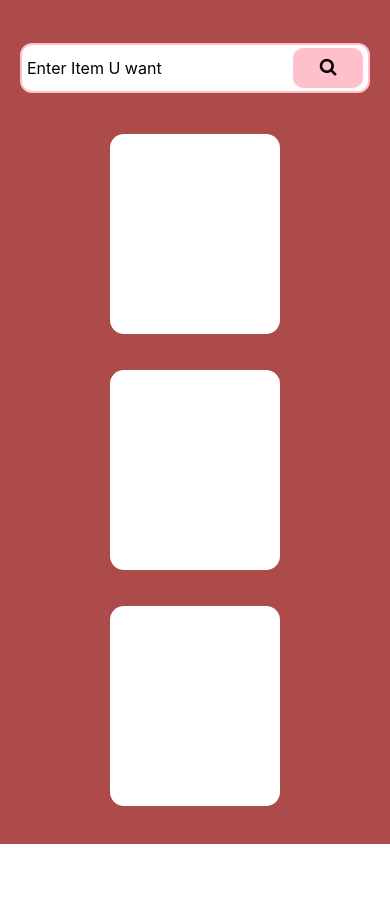
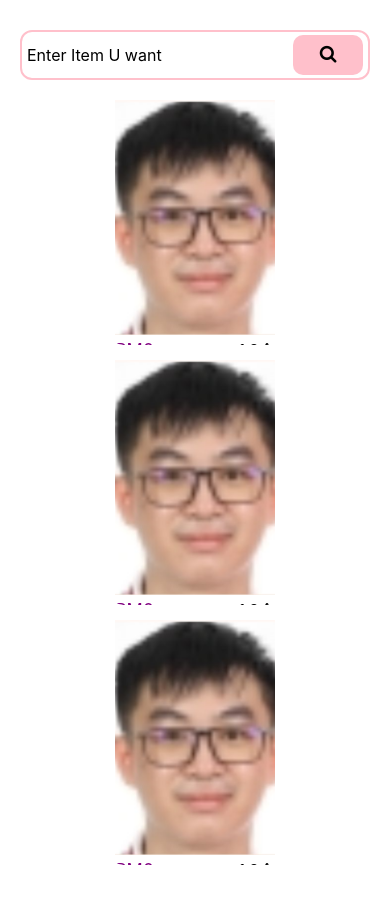
Before and after one commit to XiaoZ0108/Wireless-Application-ReactNative, a React Native app: screen / in a window 390 px wide. Shown: the top 904 px of the page. Before the commit the page ends 844 px from the top, so only its background shows below. Built offline with nearby package versions, Linux system fonts and the light colour scheme.

Commit message:
developed ItemBox Component and improve other component styling

```diff
--- a/BigComponent/ItemBox.js
+++ b/BigComponent/ItemBox.js
@@ -1,17 +1,77 @@
 import {Component} from 'react';
-import {StyleSheet} from 'react-native';
+import {StyleSheet, Image, View, Text, Pressable} from 'react-native';
 import Card from '../Component/Card.';
+import Icon from 'react-native-vector-icons/AntDesign';
 
 class ItemBox extends Component {
   constructor(props) {
     super(props);
   }
 
+  pressHandle() {
+    console.log('box pressed');
+  }
   render() {
-    return <Card></Card>;
+    return (
+      <Card>
+        <Pressable
+          onPress={this.pressHandle.bind(this)}
+          style={styles.outerContainer}
+          android_ripple={{color: '#f5f5f5'}}>
+          <Image style={styles.img} source={require('../Asset/handsome.png')} />
+          <View style={styles.itemDesc}>
+            <View style={styles.titlebox}>
+              <Text style={styles.title} ellipsizeMode="tail" numberOfLines={2}>
+                {this.props.title}GayBoy
+              </Text>
+            </View>
+            <View style={styles.pricebox}>
+              <Text style={styles.price}>
+                RM{this.props.price ? this.props.price : 0}
+              </Text>
+              <Text style={styles.rating}>
+                1.3{this.props.rating}
+                <Icon name={'star'} style={styles.star} />
+              </Text>
+            </View>
+          </View>
+        </Pressable>
+      </Card>
+    );
   }
 }
 
 export default ItemBox;
 
-const styles = StyleSheet.create({});
+const styles = StyleSheet.create({
+  img: {
+    flex: 5,
+    width: '100%',
+    height: '100%',
+    marginBottom: 5,
+  },
+  itemDesc: {
+    flex: 2,
+  },
+  title: {color: 'black', fontSize: 16},
+  price: {color: 'purple', fontSize: 18},
+  titlebox: {
+    flex: 2,
+  },
+  pricebox: {
+    flex: 1,
+    flexDirection: 'row',
+    justifyContent: 'space-between',
+  },
+  outerContainer: {
+    flex: 1,
+    padding: 5,
+  },
+  rating: {
+    color: 'black',
+    fontSize: 16,
+  },
+  star: {
+    fontSize: 16,
+  },
+});
--- a/BigComponent/SearchBar.js
+++ b/BigComponent/SearchBar.js
@@ -2,6 +2,7 @@ import {Component} from 'react';
 import {TextInput, StyleSheet, View} from 'react-native';
 import Button from '../Component/Button';
 import Icon from 'react-native-vector-icons/FontAwesome';
+import Card from '../Component/Card.';
 class SearchBar extends Component {
   constructor(props) {
     super(props);
--- a/Component/Card..js
+++ b/Component/Card..js
@@ -8,7 +8,7 @@ class Card extends Component {
   }
   render() {
     return (
-      <View style={[styles.container, this.props.styles]}>
+      <View style={[styles.container, this.props.style]}>
         {this.props.children}
       </View>
     );
@@ -20,9 +20,11 @@ export default Card;
 const styles = StyleSheet.create({
   container: {
     backgroundColor: 'white',
-    height: 200,
+    height: 250,
     width: 170,
     borderRadius: 14,
     margin: 5,
+    overflow: 'hidden',
+    elevation: 10,
   },
 });
--- a/Screen/MarketPlace.js
+++ b/Screen/MarketPlace.js
@@ -2,6 +2,7 @@ import {Component} from 'react';
 import {StyleSheet, View} from 'react-native';
 import SearchBar from '../BigComponent/SearchBar';
 import ItemBox from '../BigComponent/ItemBox';
+import Card from '../Component/Card.';
 class MarketPlace extends Component {
   constructor(props) {
     super(props);
@@ -13,6 +14,7 @@ class MarketPlace extends Component {
         <ItemBox />
         <ItemBox />
         <ItemBox />
+        <Card />
       </View>
     );
   }
@@ -26,8 +28,8 @@ const styles = StyleSheet.create({
     flexWrap: 'wrap',
     flexDirection: 'row',
     alignItems: 'center',
-    justifyContent: 'center',
-    backgroundColor: '#ad4a4a',
+    justifyContent: 'space-around',
+
     padding: 20,
   },
 });
```
Also changed, not shown: Asset/handsome.png (added).
